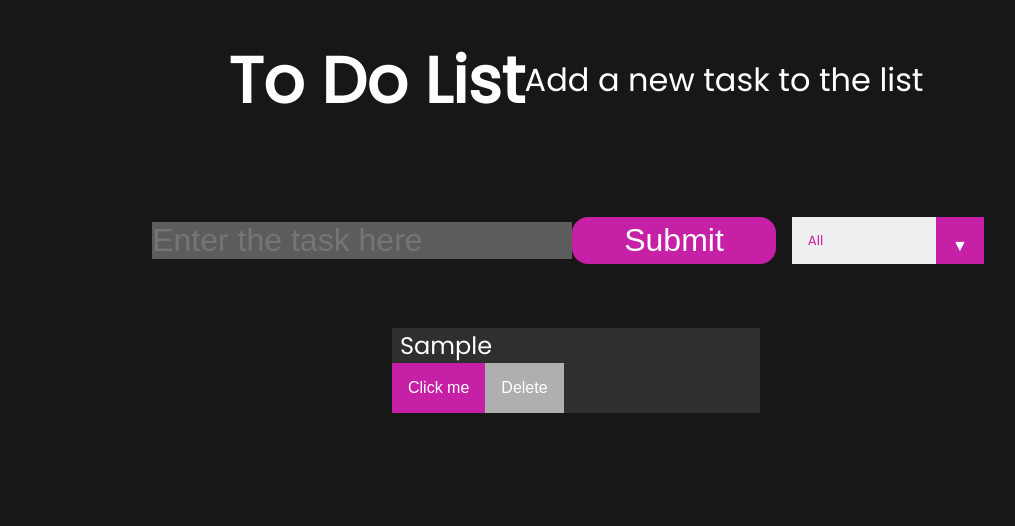
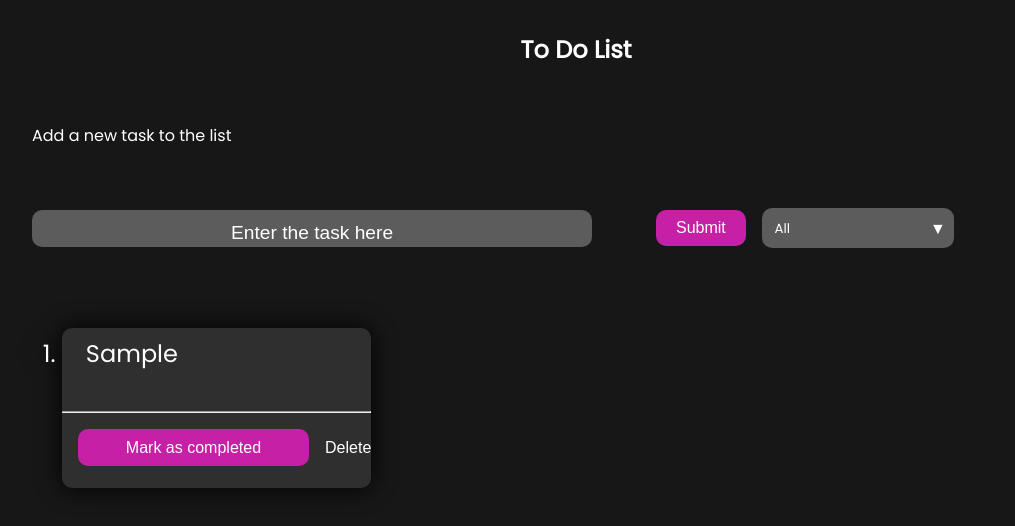
Before and after one commit to shrishty7/ToDoList, a React (Create React App) app: page / in a window 1280 px wide. Both pictures are taken after typing "Sample" into the empty fields and a click on the button "Submit". Shown: the top 526 px of the page, without its empty margins (64-1079 px from the left). Built offline with nearby package versions, Linux system fonts and the light colour scheme.

Commit message:
Finalizing Frontend

```diff
--- a/src/App.css
+++ b/src/App.css
@@ -12,23 +12,58 @@
   header {
     font-size: 2rem;
   }
+  h1 {
+    width:500px;
+    margin: 0 auto;
+    /* background: gray; */
+    text-align: center;
+    font-size: 1.5rem;
+    margin-bottom: 3.5rem;
+    margin-top: 2rem;
+  }
 
-  header,
+
+  .text{
+    /* background-color: antiquewhite; */
+    /* display: block; */
+    margin-left: 6rem;
+
+  }
+  input[type="text"]::placeholder {
+
+    /* Firefox, Chrome, Opera */
+    /* line-height:70px; */
+    text-align: center;
+    color: #FFFFFF;
+    font-size: 1.2rem;
+}
   form {
     min-height: 20vh;
     display: flex;
-    justify-content: center;
+    /* justify-content: center; */
     align-items: center;
+    /* background-color: aquamarine; */
+    margin-bottom: 20px;
   }
+  input::placeholder {
+    margin: 0 auto;
+    font: 20px/3 sans-serif;
+}
   form input,
   form button {
-    padding: 0.5rem, 5rem;
+    /* padding: 50rem, 50rem; */
     font-size: 2rem;
     border: none;
     background: #5c5c5c;
+    border-radius: 10px;
+    line-height: 7px;
+
+  }
+  form input {
+    width: 35rem;
+
   }
   form button {
-
     cursor: pointer;
     transition: all 0.3s ease;
   }
@@ -40,50 +75,67 @@
     display: flex;
     justify-content: center;
     align-items: center;
+    /* background-color: aqua; */
+    width: 100vw;
+    /* height: 60vh; */
   }
 
   .todo-list {
-    min-width: 30%;
-    list-style: none;
+    min-width: 80%;
+    height: 20rem;
+    position: ;
+    display: grid;
+    grid-template-columns: 1fr 1fr 1fr;
+        /* grid-template-columns: repeat(auto-fill, 50px); */
+
+    gap: 50px;
+    align-items: start;
   }
 
-  .todo {
-    margin: 0.5rem;
-    background: #2f2f2f;
-    font-size: 1.5rem;
-    color: #FFFFFF;
-    /* display: flex; */
-    justify-content: space-between;
-    align-items: center;
-    transition: all 1s ease;
-  }
+
   .filter-todo {
-    padding: 1rem;
+    padding: 0.8rem;
+    border-radius: 10px;
+
   }
   .todo li {
     flex: 1;
   }
   .todo-button {
     background-color: #c620a7;
-    border-radius: 1rem;
-    padding: 5px 52px;
+    border-radius: 10px;
+    padding: 6px 20px;
     color: #FFFFFF;
+    font-size: 1rem;
+    margin-left: 4rem;
+    height: 2.3rem;
+
 
   }
   .trash-btn,
   .complete-btn {
-    background: #AFAFAF;
+    background: #2F2F2F;
     color: white;
     border: none;
-    padding: 1rem;
+    /* padding: 1rem; */
     cursor: pointer;
     font-size: 1rem;
   }
+
   .complete-btn {
     background: #c620a7;
+    margin: 1rem;
+    padding: 0.6rem 3rem;
+    border-radius: 10px;
   }
   .todo-item {
-    padding: 0rem 0.5rem;
+    padding: 0.5rem 1.5rem;
+    padding-bottom: 2.5rem;
+    /* margin: 10pc; */
+
+  }
+  .todo-input{
+    margin-left: 6rem;
   }
 
   .fa-trash,
@@ -96,13 +148,63 @@
     opacity: 0;
   }
 
+  /* #box {
+    position: absolute;
+    width: 90%;
+    height: 90%;
+    border-radius: 2vw;
+    background-color: gray;
+    margin-top: 2.5%;
+  }
+
+  #dashed {
+    width: 90%;
+    height: 90%;
+    border-width: 5px;
+    border-style: dashed;
+    border-radius: 2vw;
+  } */
+  .display {}
+  .displaynone{
+    display: none;
+  }
+  img {
+    width: 10%;
+    /* margin-top: -2%;
+    padding-left: 2%;
+    padding-right: 2%; */
+    position: static;
+    left: 90%;
+    z-index: 10;
+    /* margin-left: 95%; */
+  }
   .completed {
-    border-radius: 1rem;
-    border-color: green;
+    background: #2f2f2f;
+    font-size: 1.5rem;
+    /* padding: 15px; */
+    color: #FFFFFF;
+    border-radius: 10px;
+    height: 10rem;
+    transition: all 1s ease;
+    border-style: solid;
+    border-color: #7AB530;
+    border-width: 0.08rem;
   }
+  .incomplete {
+    /* margin: 1.5rem 1.5rem; */
+    background: #2f2f2f;
+    font-size: 1.5rem;
+    /* padding: 15px; */
+    color: #FFFFFF;
+    border-radius: 10px;
+    height: 10rem;
+    transition: all 1s ease;
+    /* box-shadow: 0, 0, 16, 80%; */
+    filter: drop-shadow(0 0 0.75rem #000000);  }
 
   /*CUSTOM SELECTOR */
   select {
+
     -webkit-appearance: none;
     -moz-appearance: none;
     -ms-appearance: none;
@@ -120,10 +222,12 @@
     overflow: hidden;
   }
   select {
-    color: #c620a7;
+    color: #FFFFFF;
     font-family: "Poppins", sans-serif;
     cursor: pointer;
     width: 12rem;
+    background-color: #5c5c5c ;
+
   }
   /* Arrow */
   .select::after {
@@ -131,14 +235,15 @@
     position: absolute;
     top: 0;
     right: 0;
-    padding: 1rem;
-    background: #c620a7;
+    padding: 0.5rem;
+    /* background: #c620a7; */
     cursor: pointer;
     pointer-events: none;
+    color: #FFFFFF;
+
   }
   /* Transition */
-  /*
+
   .select:hover::after {
     transform: scale(1.5);
   }
-  */
--- a/src/App.js
+++ b/src/App.js
@@ -55,9 +55,10 @@ function App() {
     <div className="App">
       <header>
         <h1>To Do List</h1>
-
-        <p>Add a new task to the list</p>
       </header>
+      <div className="text">
+          <p>Add a new task to the list</p>
+      </div>
       <Form
         inputText = {inputText}
         todos={todos}
--- a/src/Components/ToDoList.js
+++ b/src/Components/ToDoList.js
@@ -5,11 +5,16 @@ import Todo from './Todo';
 const ToDoList = ({todos, setTodos, filteredTodos}) => {
     return (
     <div className="todo-container">
-      <ul className="todo-list">
+      <ol className="todo-list">
         {filteredTodos.map(todo => (
-            <Todo setTodos={setTodos} todo={todo} todos = {todos} key={todo.id} text={todo.text} />
+            <Todo
+            setTodos={setTodos}
+            todo={todo}
+            todos = {todos}
+            key={todo.id}
+            text={todo.text} />
         ))}
-      </ul>
+      </ol>
     </div>
     );
 };
--- a/src/Components/Todo.js
+++ b/src/Components/Todo.js
@@ -7,26 +7,32 @@ const Todo = ({text, todo, todos, setTodos, key}) => {
     };
 
     const completeHandler = () => {
-        // document.getElementsByClassName("complete-btn").innerHTML="Mark as InComplete";
         setTodos(todos.map((item) => {
             if (item.id === todo.id){
                 return {
                     ...item, completed: !item.completed
+
                 }
             }
             return item;
 
         }));
     }
+
     return (
-        <div className="todo">
-        <li className={`todo-item ${todo.completed ? "completed" : ""}`}>{text}</li>
+        <div className={` "todo"  ${todo.completed ? "completed" : "incomplete"} `} >
 
-        <button onClick = {completeHandler} className ={ `complete-btn`} >
-          Click me
-        </button>
 
-        <button onClick={deleteHandler} className = "trash-btn">Delete</button>
+            <li className={`todo-item`}>{text}</li>
+            <img className = {`${todo.completed ? "display" : "displaynone"}`} src="https://i.ibb.co/9VLmKTt/icons8-checkmark-64.png"></img>
+            <hr></hr>
+            <button onClick = {completeHandler} className ={ `complete-btn`} >
+            Mark as {todo.completed? "incomplete" : "completed"}
+            </button>
+
+
+            <button onClick={deleteHandler} className = "trash-btn">Delete</button>
+
         </div>
     );
 };
```
Also changed, not shown: Tick.png (added).
